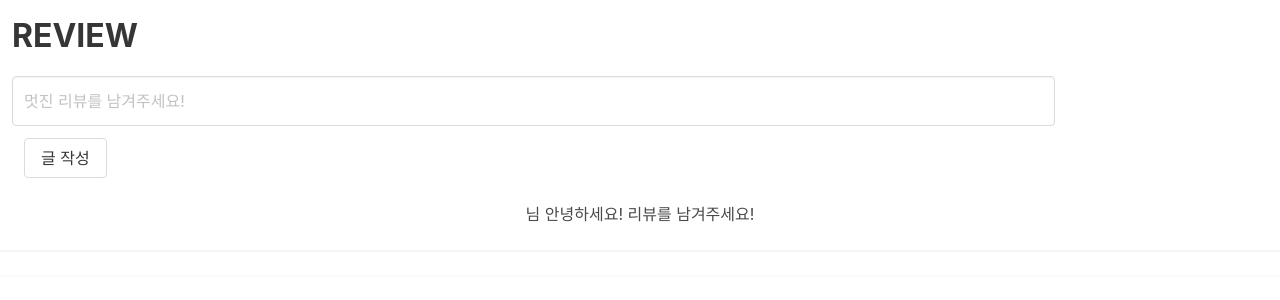
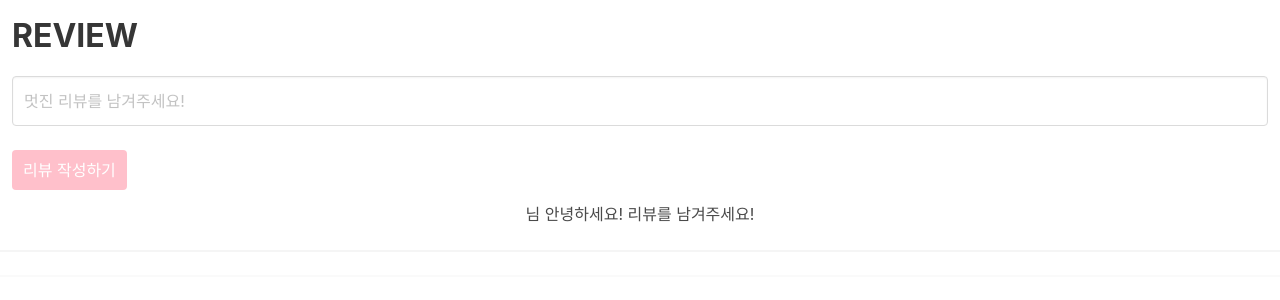
Before and after one commit to 99-8-3-Ranunculus/ranunculus, a Flask app: template templates/review.html in a window 1280 px wide. Shown: the part 56-356 px from the top of the page. Run offline with Flask 2, Linux system fonts and the light colour scheme; the template is opened without the code that fills it, so the values that code supplies are empty; some libraries are stand-ins or nearby versions.

Commit message:
app.py 내용 수정, 안쓰는 주석 삭제, 출력될 문구 수정 #6

```diff
--- a/app.py
+++ b/app.py
@@ -100,14 +100,17 @@
 def save_review():
     nickNameReceive = request.form['nickNameGive']
     contentReceive = request.form['contentGive']
+    exists = bool(db.class_reviews.find_one({"nickName": nickNameReceive}))
 
-    doc = {
-        'nickName': nickNameReceive,
-        'content': contentReceive
-    }
-    db.class_reviews.insert_one(doc)
-    print('리뷰글 POST 요청!')
-    return jsonify({'msg': '리뷰글을 작성했습니다!'})
+    if (exists) :
+        return jsonify({'msg' : "한 회원당 하나의 리뷰만 작성할 수 있습니다."})
+    else :
+        doc = {
+            'nickName': nickNameReceive,
+            'content': contentReceive
+        }
+        db.class_reviews.insert_one(doc)
+        return jsonify({'msg': '리뷰글을 작성했습니다!'})
 
 
 @app.route("/review/show", methods=["GET"])
--- a/static/css/style.css
+++ b/static/css/style.css
@@ -25,3 +25,10 @@
     justify-content: center;
     align-items: center;
 }
+
+#review_btn {
+    padding: 10px;
+    background-color: pink;
+    color: #fff !important;
+    border-color: transparent;
+}
--- a/static/js/script.js
+++ b/static/js/script.js
@@ -3,6 +3,12 @@
 // https://openweathermap.org/current
 // https://openweathermap.org/weather-conditions
 const API_KEY = "9eb9bef9a874a362a38c4362cb02b64e";
+
+const options = {
+    enableHighAccuracy: false,
+    timeout: 5000,
+    maximumAge: 0
+};
 
 function onGeoSucess(position) {
     console.log(position)
@@ -12,23 +18,24 @@
     fetch(API_URL)
         .then((response) => response.json())
         .then((data) => {
+            console.log(data)
             const WIcon = document.querySelector("#weather span:first-child");
             const WTalk = document.querySelector("#weather span:last-child");
-            const WMainList =[] ;
-            const WIconDict= {
-                'Rain' : "비오는 날 출력될 문구",
-                'Drizzle' : " 이슬 비 오는날 출력될 문구",
-                'Clear' : "맑은 날 출력될 문구",
-                'Claud' : "흐린 날 출력될 문구",
-                'Thunderstorm' : "천둥번개 치는 날 출력될 문구",
-                'Snow' : "눈 오는 날 출력될 문구",
-                'Normal' : "날씨 정보가 불러와 지지 않을 때 출력 될 문구"
-            } ;
+            const WMainList = [];
+            const WIconDict = {
+                'Rain': "비오는 날엔 라이트한 시트러스 ",
+                'Drizzle': " 추적추적 이슬비에 허벌 시프레",
+                'Clear': "화창한 날 그대에게 워터리 플로럴",
+                'Claud': "날이 흐려도 그대는 향기롭다. ",
+                'Thunderstorm': "강렬한 천둥같은 오리엔탈 머스크",
+                'Snow': "포근한 눈처럼 푸제르 파우더리",
+                'Normal': "그대에게 향기를"
+            };
             console.log("여기 아래에 data.weather 어레이")
             console.log(data.weather)
             console.log(data.weather.at(0).icon)
             // 들어오는 날씨 정보 리스트
-            for (let i = 0; i < data.weather.length; i++){
+            for (let i = 0; i < data.weather.length; i++) {
                 WMainList.push(data.weather[i].main)
             }
             console.log(WMainList.at(0))
@@ -42,10 +49,11 @@
 function onGeoError() {
     alert("사용자의 위치를 찾을 수 없음");
     const WTalk = document.querySelector("#weather span:last-child");
+    WIcon.innerHTML = ``
     WTalk.innerText = "꽃처럼 향기로운 당신에게"
 }
 
-navigator.geolocation.getCurrentPosition(onGeoSucess, onGeoError);
+navigator.geolocation.getCurrentPosition(onGeoSucess, onGeoError, options);
 // https://developer.mozilla.org/ko/docs/Web/API/Geolocation/getCurrentPosition
 
 
@@ -55,7 +63,7 @@
 ////////// 리뷰 페이지 //////////
 
 function show_review() {
-    $('.card-content').empty()
+    $('#review_contents').empty()
     $.ajax({
         type: 'GET',
         url: '/review/show',
--- a/templates/lib/bottom.html
+++ b/templates/lib/bottom.html
@@ -1,14 +1,4 @@
 <!-- JS -->
-{#<footer class="footer bottom_fixed is-ranunculus">#}
-{#  <div class="content has-text-centered">#}
-{#    <p>#}
-{#      <strong>Bulma</strong> by <a href="https://jgthms.com">Jeremy Thomas</a>. The source code is licensed#}
-{#      <a href="http://opensource.org/licenses/mit-license.php">MIT</a>. The website content#}
-{#      is licensed <a href="http://creativecommons.org/licenses/by-nc-sa/4.0/">CC BY NC SA 4.0</a>.#}
-{#    </p>#}
-{#  </div>#}
-{#</footer>#}
-
 <script src="{{ url_for('static', filename='js/script.js') }}"></script>
 </body>
 </html>
--- a/templates/lib/top.html
+++ b/templates/lib/top.html
@@ -28,11 +28,6 @@
         <a class="navbar-item" href="/">
             <img src="{{ url_for('static', filename='logo.png') }}" width="100" height="100">
         </a>
-{#        <a role="button" class="navbar-burger" aria-label="menu" aria-expanded="false" data-target="navbarBasicExample">#}
-{#            <span aria-hidden="true"></span>#}
-{#            <span aria-hidden="true"></span>#}
-{#            <span aria-hidden="true"></span>#}
-{#        </a>#}
     </div>
     <div class="navbar-end">
         <div class="navbar-item">
--- a/templates/review.html
+++ b/templates/review.html
@@ -3,15 +3,17 @@
 
 <div>
     <form id="review_form">
-        <div class="column field is-10">
+        <div class="column field is-12">
             <label class="label is-size-3">REVIEW</label>
             <div class="control">
                 <input id="content" class="input" type="text" placeholder="멋진 리뷰를 남겨주세요!" style="height: 50px">
             </div>
-            <div class="column">
-                <button onclick="save_review()" class="button ranunculus">글 작성</button>
-            </div>
+            <br>
+            <button onclick="save_review()" id="review_btn" class="button">리뷰 작성하기</button>
         </div>
+
+
+
     </form>
 </div>
 
```
